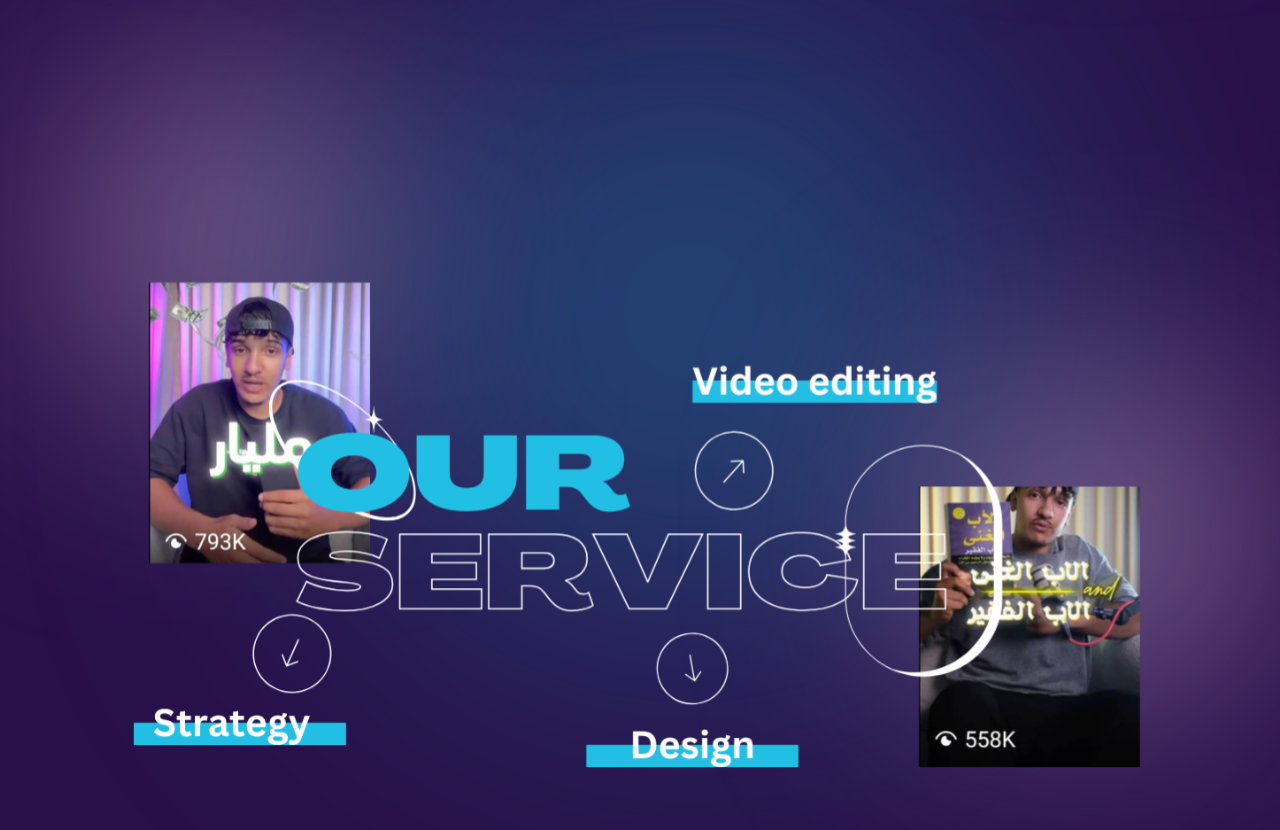
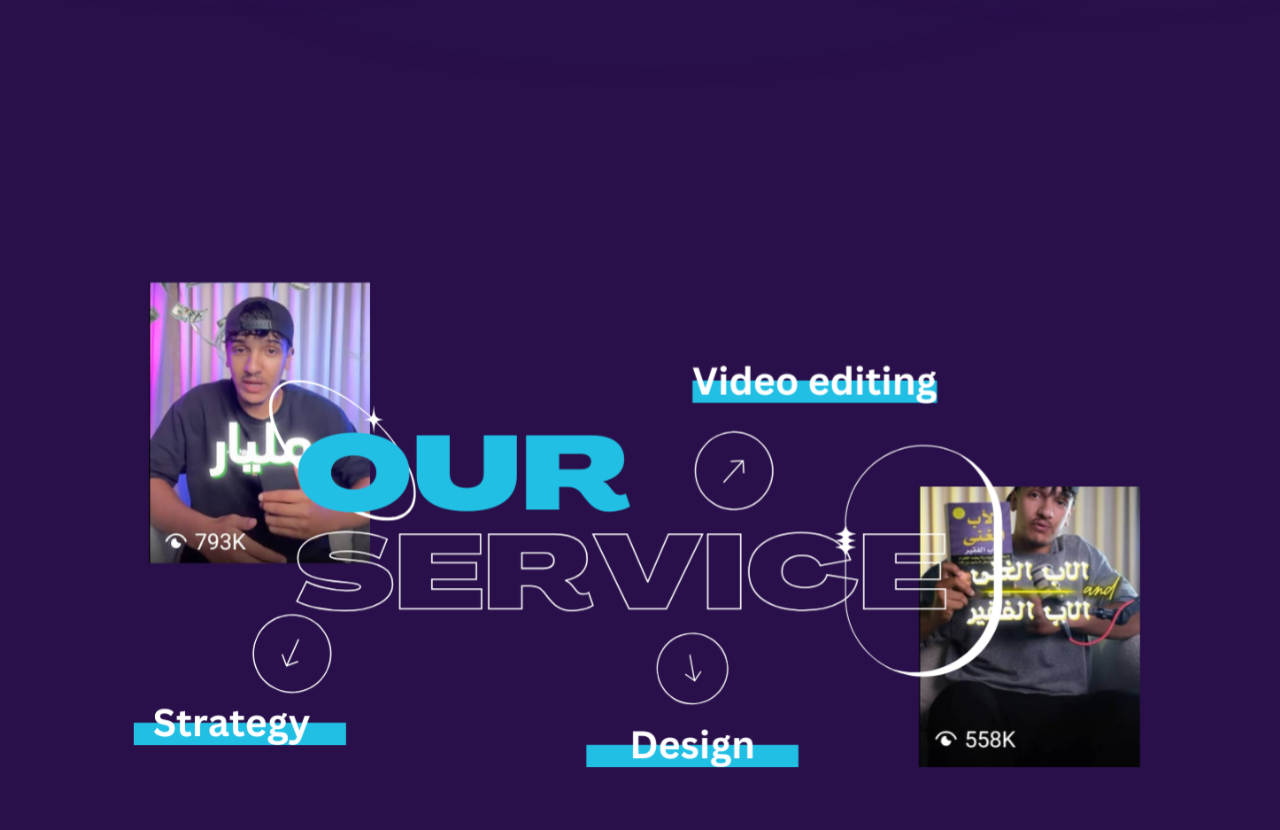
Before and after one commit to rankobinu/Youvative, a React (Vite) app: page / in a window 1280 px wide. Shown: the part 3380-4210 px from the top of the page. Built offline with nearby package versions, Linux system fonts and the light colour scheme.

Commit message:
Updated homepage

```diff
--- a/src/pages/HomePage/HomePage.jsx
+++ b/src/pages/HomePage/HomePage.jsx
@@ -9,7 +9,7 @@ import { Element } from "react-scroll";
 
 function HomePage(){
   return(
-    <div className="bg-[#29104A] w-full min-h-screen absolute -z-10 overflow-hidden">
+    <div className="bg-[#29104A] w-full min-h-screen absolute -z-[10] ">
       <div className="grid grid-cols-4 gap-[2rem] relative z-[-1] opacity-100 mix-blend-normal " >
         <svg className=" absolute" width="984" height="892" viewBox="0 0 984 892" fill="none" xmlns="http://www.w3.org/2000/svg">
           <g filter="url(#filter0_f_24_177)">
@@ -104,7 +104,7 @@ function HomePage(){
       </svg>
 
         {/*---------------------------------------------------*/}
-        <svg className="absolute top-[3210px] opacity-100" width="100%" height="810" viewBox="0 0 100% 810" fill="none" xmlns="http://www.w3.org/2000/svg">
+        <svg className="max-h-[100%] absolute top-[3210px] opacity-100" width="100%" height="810" viewBox="0 0 100% 810" fill="none" xmlns="http://www.w3.org/2000/svg">
         <g filter="url(#filter0_f_51_96)">
           <circle cx="223" cy="405" r="137" fill="#E7BFE1" fill-opacity="0.7"/>
         </g>
@@ -118,7 +118,7 @@ function HomePage(){
       </svg>
 
 
-        <svg className="absolute top-[2860px] opacity-2000" width="100%" height="1662" viewBox="0 0 100% 1662" fill="none" xmlns="http://www.w3.org/2000/svg">
+        <svg className="max-h-[100%] absolute top-[2860px] opacity-2000" width="100%" height="1662" viewBox="0 0 100% 1662" fill="none" xmlns="http://www.w3.org/2000/svg">
             <g filter="url(#filter0_f_51_106)">
               <circle cx="690" cy="831" r="320" fill="#1D86AE" fill-opacity="0.5"/>
             </g>
@@ -131,7 +131,7 @@ function HomePage(){
             </defs>
         </svg>
 
-        <svg className="absolute top-[3510px] opacity-2000" width="100%" height="810" viewBox="0 0 100% 810" fill="none" xmlns="http://www.w3.org/2000/svg">
+        <svg className="max-h-[100%] absolute top-[3510px] opacity-2000" width="100%" height="810" viewBox="0 0 100% 810" fill="none" xmlns="http://www.w3.org/2000/svg">
             <g filter="url(#filter0_f_51_98)">
               <circle cx="1100" cy="405" r="137" fill="#E7BFE1" fill-opacity="0.7"/>
             </g>
```
